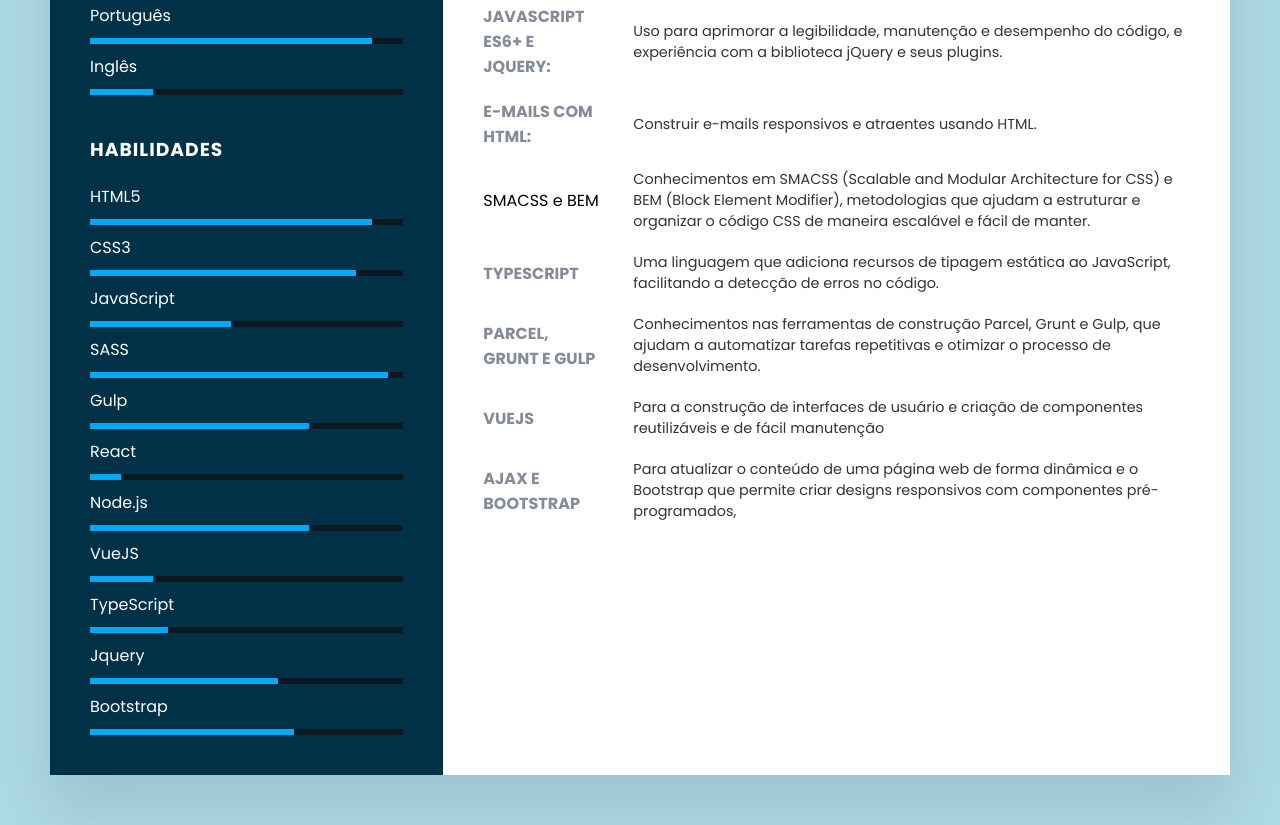
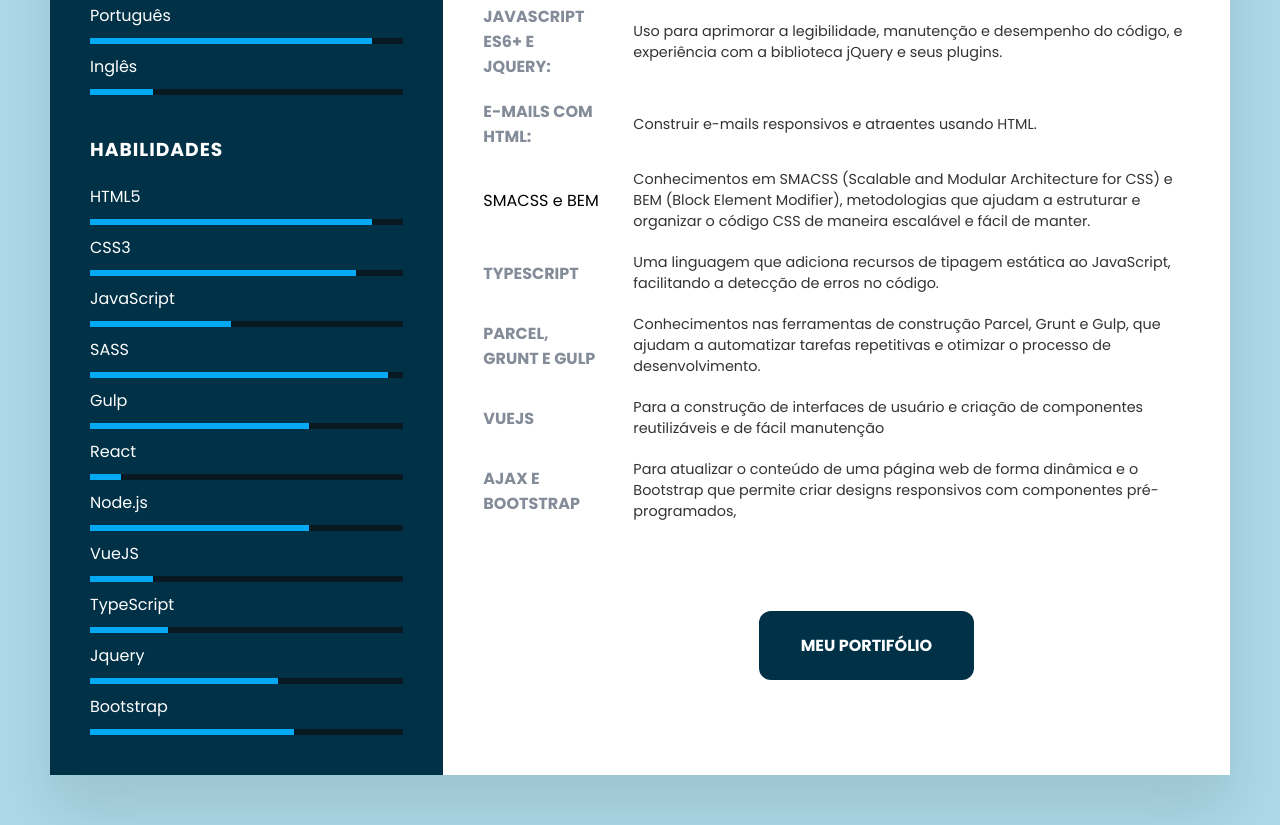
Before and after one commit to 11joao44/curriculo_web, a plain HTML site: page index.html in a window 1280 px wide. Shown: the part 1169-1994 px from the top of the page. Drawn offline with Linux system fonts and the light colour scheme.

Commit message:
adicionando link para o portifolio

```diff
--- a/index.html
+++ b/index.html
@@ -286,6 +286,8 @@
                 </div>
             </div>
 
+
+            <a href="https://11joao44.github.io/portifolio_/" target="_blank" class="link-portifolio">Meu portifólio</a>
         </div>
 
     </div>
--- a/style.css
+++ b/style.css
@@ -239,6 +239,28 @@ p {
     background: #03a9f4;
 }
 
+.link-portifolio {
+    position: absolute;
+    margin-top: 5%;
+    margin-left: 35%;
+    padding: 20px 40px;
+    color: #fff;
+    background: #003147;
+    border-radius: 12px;
+    text-transform: uppercase;
+    font-weight: 700;
+    text-decoration: none;
+    transition: .3s ease-in;
+    border: 2px solid transparent;
+}
+
+.link-portifolio:hover {
+    opacity: 95%;
+    color: #081921;
+    background: transparent;
+    border: 2px solid #003147;
+}
+
 @media (max-width: 1024px) {
     .container {
         margin: 10px;
```
